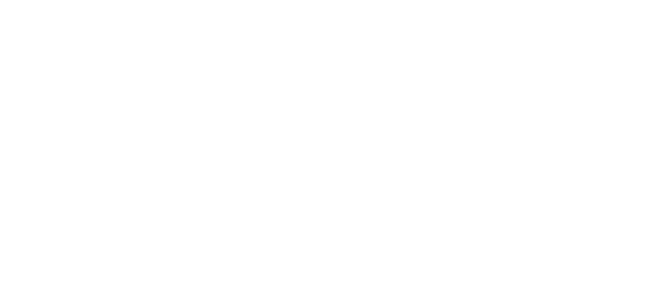
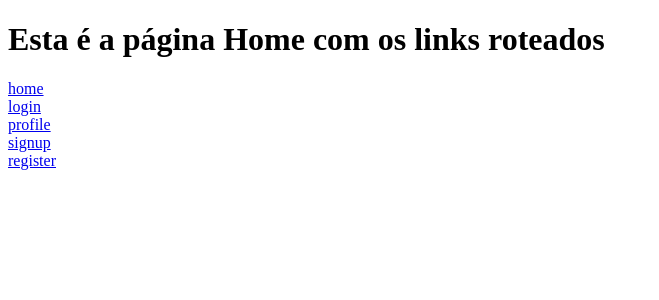
Before and after one commit to FelixMembrive/desafio-gama-lacrou-gr3, a React (Vite) app: page / in a window 1280 px wide. Before the commit this address had no page. Shown: the top 300 px of the page, without its empty margins (0-659 px from the left). Built offline with nearby package versions, Linux system fonts and the light colour scheme.

Commit message:
links adicionados na Home

```diff
--- a/src/Routes.tsx
+++ b/src/Routes.tsx
@@ -1,4 +1,5 @@
 import { Routes, Route, Link } from "react-router-dom";
+import Home from "./pages/Home";
 import Login from "./pages/Login";
 import Profile from "./pages/Profile";
 import Register from "./pages/Register";
@@ -8,6 +9,7 @@
 export default function RoutesComponent() {
   return (
       <Routes>
+        <Route path="" element={<Home />} />
         <Route path="login" element={<Login />} />
         <Route path="profile" element={<Profile />} />
         <Route path="signup" element={<SignUp />} />
--- /dev/null
+++ b/src/pages/Home/index.tsx
@@ -0,0 +1,14 @@
+import Button from "../../components/Button";
+export default function Home() {
+
+  return (
+    <>
+      <h1>Esta é a página Home com os links roteados</h1>
+      <Button to="/" text="home" />
+      <Button to="/login" text="login" />
+      <Button to="/profile" text="profile" />
+      <Button to="/signup" text="signup" />
+      <Button to="/register" text="register" />
+    </>
+  );
+}
```
